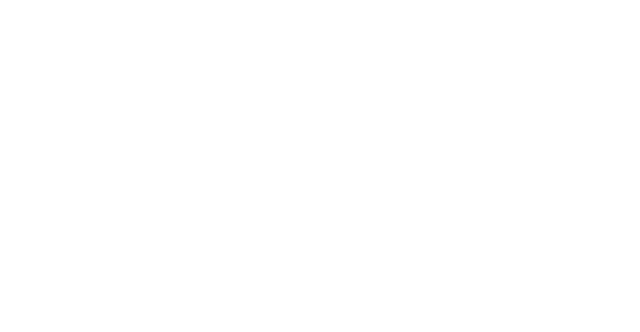
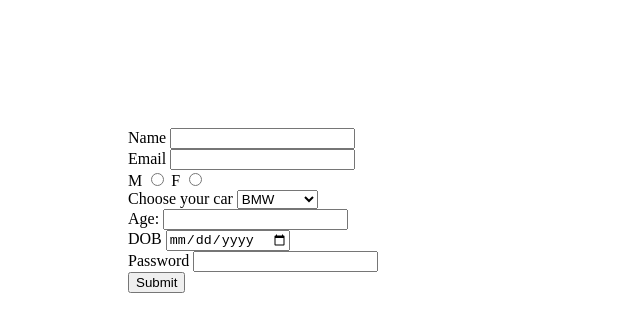
Before and after one commit to acciojob/signup-form-car-ukdgit, a website: page main.html in a window 1280 px wide. Shown: the whole page, without its empty margins (0-640 px from the left). Drawn offline with Linux system fonts and the light colour scheme.

Commit message:
created a submission

```diff
--- a/main.html
+++ b/main.html
@@ -8,8 +8,40 @@
 
 <body>
 	<!-- the entire body must be written by student -->
-    <script type="text/javascript" src="./script.js">
-</script>
+	<form id="my-form" method="post">
+		<label for="name">Name</label>
+		<input type="text" id="name" required>
+		<br>
+		<label for="email">Email</label>
+		<input type="email" id="email" required>
+		<br>
+		<label for="gender_m">M</label>
+		<input type="radio" id="gender_m" name="gender" required>
+		<label for="gender">F</label>
+		<input type="radio" id="gender_f" name="gender" required>
+		<br>
+		<label for="cars">Choose your car</label>
+		<select name="cars" id="cars" required>
+			<option>BMW</option>
+			<option>Audi</option>
+			<option>Mercedes</option>
+		</select>
+		<br>
+		<label for="age">Age:</label>
+		<input type="number" id="age" min="0" required>
+		<br>
+		<label for="dob">DOB</label>
+		<input type="date" id="dob" required>
+		<br>
+		<label for="password">Password</label>
+		<input type="password" id="password" required>
+		<br>
+		<button type="submit">Submit</button>
+	</form>
+
+
+	<script type="text/javascript" src="./script.js">
+	</script>
 
 </body>
 
--- a/styles.css
+++ b/styles.css
@@ -1,2 +1,5 @@
 
 /* Your CSS Code here. */
+body{
+    margin: 10%;
+    }
```
